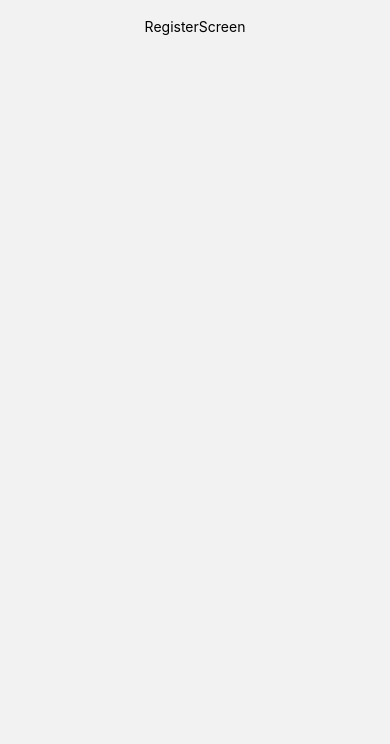
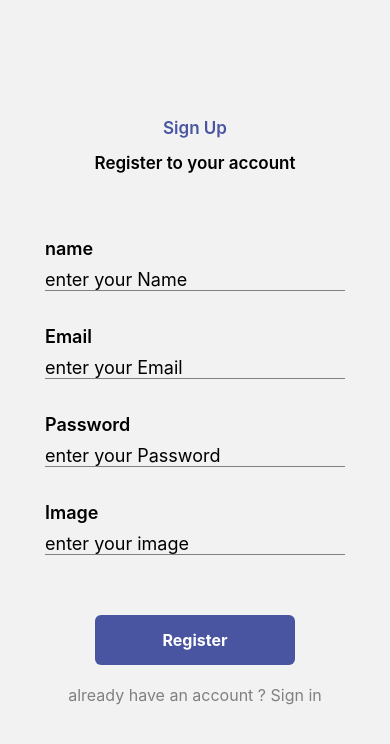
Before and after one commit to UserSampath/Chat-application--React-Native, a React Native app: screen /Register in a window 390 px wide. Shown: the top 744 px of the page. Built offline with nearby package versions, Linux system fonts and the light colour scheme.

Commit message:
complete register screen

```diff
--- a/screens/RegisterScreen.js
+++ b/screens/RegisterScreen.js
@@ -1,14 +1,66 @@
-import { Text, StyleSheet, View } from 'react-native'
-import React, { Component } from 'react'
+import { KeyboardAvoidingView, StyleSheet, Text, View } from 'react-native'
+import React, { useState } from 'react'
+import { TextInput } from 'react-native'
+import { Pressable } from 'react-native'
+import { useNavigation } from '@react-navigation/native';
 
-export default class RegisterScreen extends Component {
-  render() {
-    return (
-      <View style={{ flex: 1, backgroundColor: "while", padding: 18, alignItems: "center" }}>
-        <Text>RegisterScreen</Text>
-      </View>
-    )
-  }
+export default function RegisterScreen() {
+  const [email, setEmail] = useState('');
+  const [password, setPassword] = useState('');
+  const [name, setName] = useState('');
+  const [image, setImage] = useState('');
+
+  const navigation = useNavigation();
+  return (
+    <View style={{ flex: 1, backgroundColor: "while", padding: 18, alignItems: "center" }}>
+      <KeyboardAvoidingView>
+        <View style={{ marginTop: 100, justifyContent: "center", alignItems: "center" }}>
+          <Text style={{ color: "#4A55A2", fontSize: 17, fontWeight: "600" }}>
+            Sign Up
+          </Text>
+          <Text style={{ fontSize: 17, fontWeight: "600", marginTop: 15 }}>
+            Register to your account
+          </Text>
+        </View>
+        <View style={{ marginTop: 50 }}>
+          <View>
+            <Text style={{ fontSize: 18, fontWeight: "600", marginTop: 15 }}>
+              name
+            </Text>
+            <TextInput value={name} onChangeText={(text) => setName(text)} style={{ fontSize: 18, borderBottomColor: "gray", borderBottomWidth: 1, marginVertical: 10, width: 300 }} placeholderTextColor={"black"} placeholder='enter your Name' />
+          </View>
+          <View style={{ marginTop: 10 }}>
+            <Text style={{ fontSize: 18, fontWeight: "600", marginTop: 15 }}>
+              Email
+            </Text>
+            <TextInput value={email} onChangeText={(text) => setEmail(text)} style={{ fontSize: 18, borderBottomColor: "gray", borderBottomWidth: 1, marginVertical: 10, width: 300 }} placeholderTextColor={"black"} placeholder='enter your Email' />
+          </View>
+          <View style={{ marginTop: 10 }}>
+            <Text style={{ fontSize: 18, fontWeight: "600", marginTop: 15 }}>
+              Password
+            </Text>
+            <TextInput secureTextEntry={true} value={password} onChangeText={(text) => setPassword(text)} style={{ fontSize: 18, borderBottomColor: "gray", borderBottomWidth: 1, marginVertical: 10, width: 300 }} placeholderTextColor={"black"} placeholder='enter your Password' />
+          </View>
+          <View style={{ marginTop: 10 }}>
+            <Text style={{ fontSize: 18, fontWeight: "600", marginTop: 15 }}>
+              Image
+            </Text>
+            <TextInput value={image} onChangeText={(text) => setImage(text)} style={{ fontSize: 18, borderBottomColor: "gray", borderBottomWidth: 1, marginVertical: 10, width: 300 }} placeholderTextColor={"black"} placeholder='enter your image' />
+          </View>
+          <Pressable style={{ width: 200, backgroundColor: "#4A55A2", padding: 15, marginTop: 50, marginLeft: "auto", marginRight: "auto", borderRadius: 6 }}>
+            <Text style={{ color: "white", fontSize: 16, fontWeight: "bold", textAlign: "center" }}>
+              Register
+            </Text>
+          </Pressable>
+          <Pressable style={{ marginTop: 20 }} onPress={() => navigation.goBack()}>
+            <Text style={{ textAlign: "center", color: "gray", fontSize: 16 }}>
+              already have an account ? Sign in
+            </Text>
+          </Pressable>
+        </View>
+      </KeyboardAvoidingView>
+    </View>
+  )
 }
 
 const styles = StyleSheet.create({})
```
